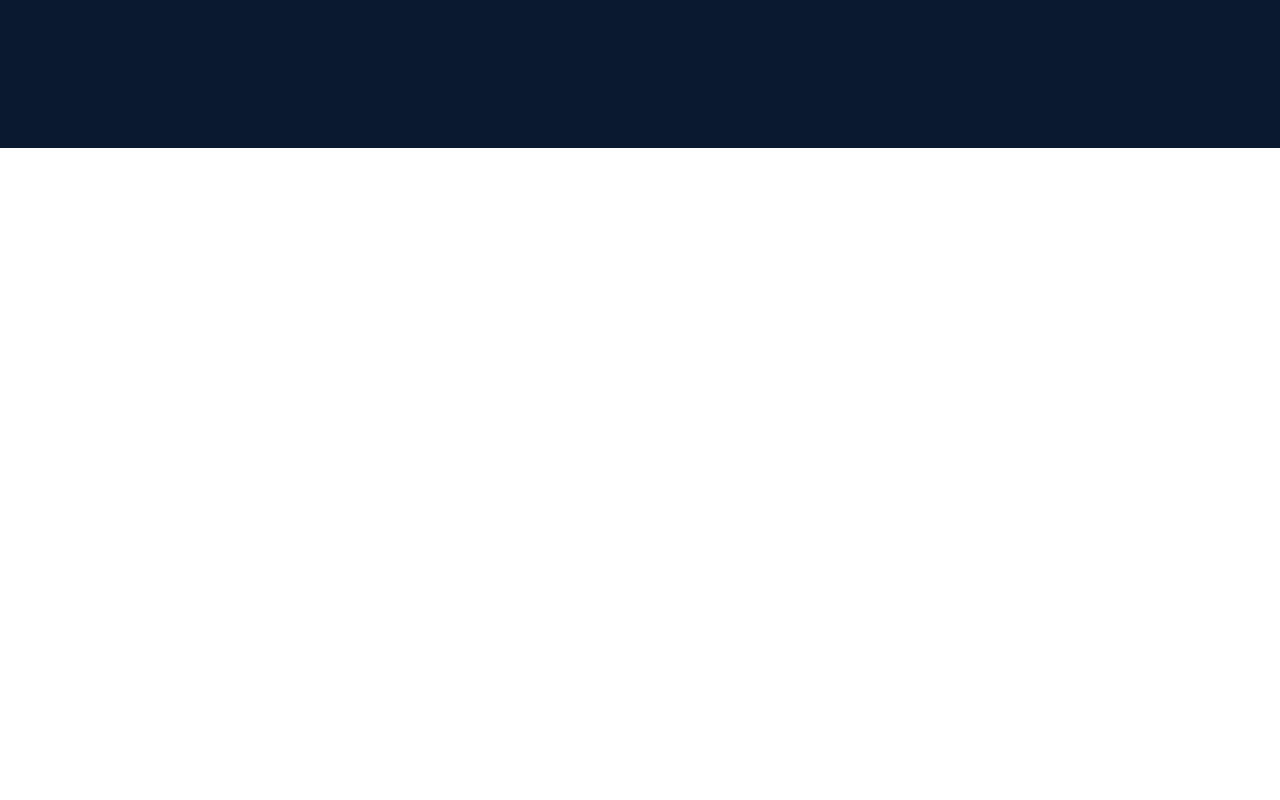
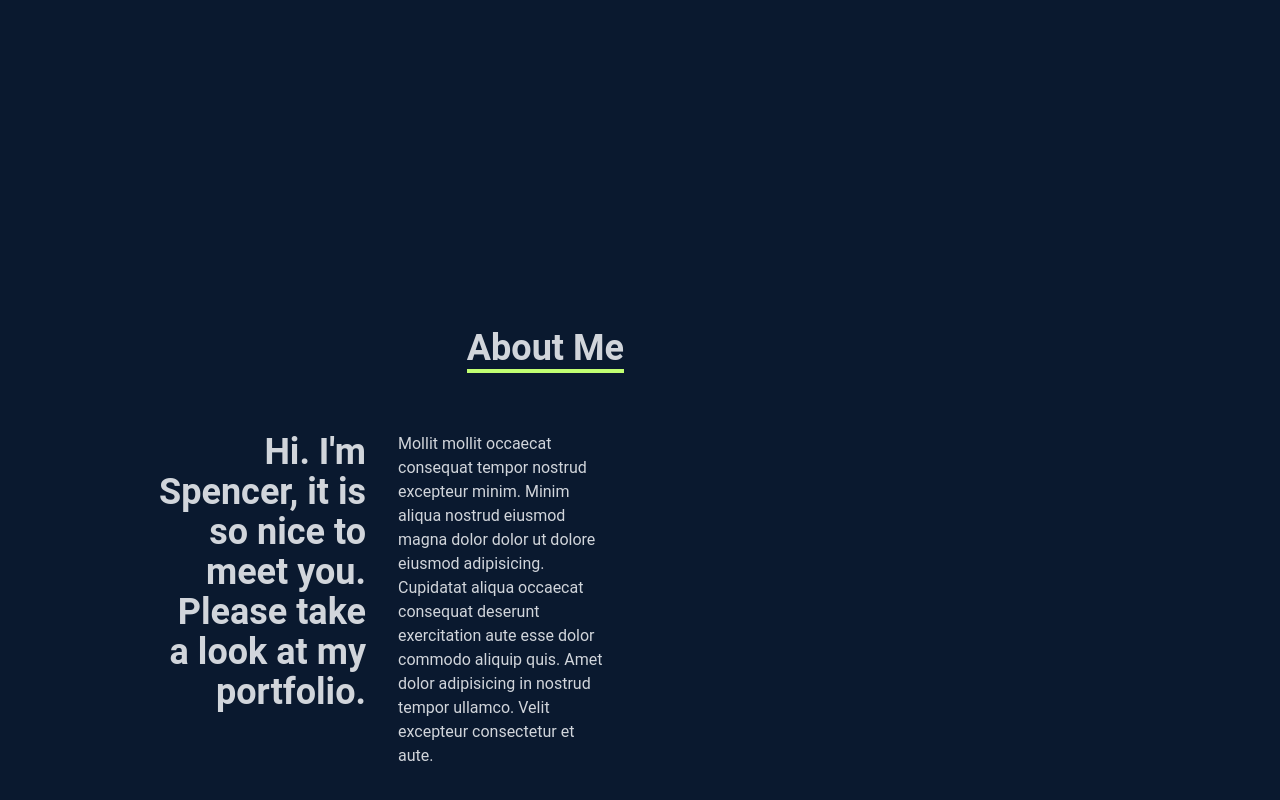
Before and after one commit to sdfields/SDF-Portfolio, a React (Create React App) app in the folder sdf-portfolio/: page / in a window 1280 px wide. Shown: the part 652-1452 px from the top of the page. Before the commit the page ends 800 px from the top, so only its background shows below. Built offline with nearby package versions, Linux system fonts and the light colour scheme; the HTML template or start-up script is replaced by a standard one.

Commit message:
about me with styling

```diff
--- a/sdf-portfolio/src/App.js
+++ b/sdf-portfolio/src/App.js
@@ -1,3 +1,4 @@
+import About from "./components/About";
 import Home from "./components/Home";
 import Navbar from "./components/Navbar";
 
@@ -6,6 +7,7 @@ function App() {
     <div>
       <Navbar />
       <Home />
+      <About />
     </div>
   );
 }
--- /dev/null
+++ b/sdf-portfolio/src/components/About.jsx
@@ -0,0 +1,27 @@
+import React from 'react'
+
+const About = () => {
+  return (
+    <div name='about' className='w-full h-screen bg-[#0a192f] text-gray-300'>
+        <div className='flex flex-col justify-center items-center w-full h-full'>
+            <div className='max-w-[1000px] w-full grid grid-cols-2 gap-8'>
+                <div className='sm:text-right pb-8 pl-4'>
+                    <p className='text-4xl font-bold inline border-b-4 border-[#c1ff72]'>About Me</p>
+                </div>
+                <div>
+                </div>
+                <div className='max-w-[1000px] w-full grid sm:grid-cols-2 gap-8 px-4'>
+                    <div className='sm: text-right text-4xl font-bold'>
+                        <p>Hi. I'm Spencer, it is so nice to meet you. Please take a look at my portfolio.</p>
+                    </div>
+                    <div>
+                        <p>Mollit mollit occaecat consequat tempor nostrud excepteur minim. Minim aliqua nostrud eiusmod magna dolor dolor ut dolore eiusmod adipisicing. Cupidatat aliqua occaecat consequat deserunt exercitation aute esse dolor commodo aliquip quis. Amet dolor adipisicing in nostrud tempor ullamco. Velit excepteur consectetur et aute.</p>
+                    </div>
+                </div>
+            </div>
+        </div>
+    </div>
+  )
+}
+
+export default About
```
